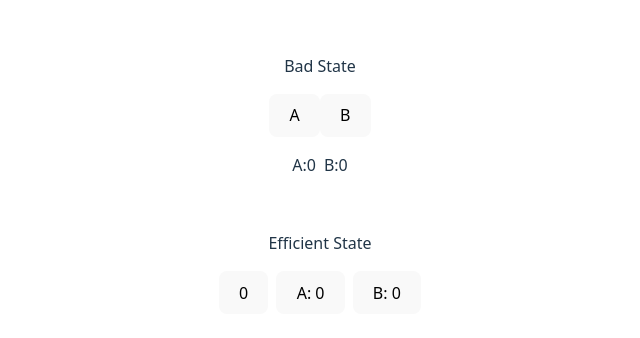
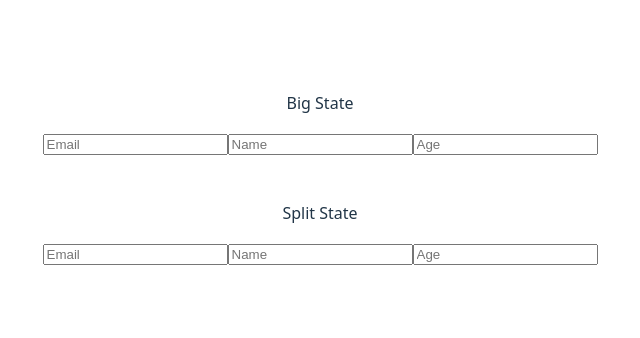
Before and after one commit to VictorSouzaCode/React-Performance-best-Practices, a React (Vite) app: page / in a window 1280 px wide. Shown: the part 224-562 px from the top of the page, without its empty margins (320-960 px from the left). Built offline with nearby package versions, Linux system fonts and the light colour scheme.

Commit message:
big-state vs split-state lesson completed

```diff
--- a/src/App.tsx
+++ b/src/App.tsx
@@ -12,6 +12,8 @@ import FunctionCausingReRenders from './exercises/ReconciliationAndReRenders/use
 import FixWithCallback from './exercises/ReconciliationAndReRenders/useCallback/FixWithCallback'
 import BadState from './exercises/ReconciliationAndReRenders/liftingState/BadState'
 import EfficientState from './exercises/ReconciliationAndReRenders/liftingState/EfficientState'
+import BigState from './exercises/GranularityNStateManagement/bigState-SplitState/BigState'
+import SplitState from './exercises/GranularityNStateManagement/bigState-SplitState/SplitState'
 
 function App() {
 
@@ -35,8 +37,11 @@ function App() {
     {/* <FunctionCausingReRenders/>
     <FixWithCallback/> */}
 
-    <BadState/>
-    <EfficientState/>
+    {/* <BadState/>
+    <EfficientState/> */}
+
+    <BigState/>
+    <SplitState/>
     </>
   )
 }
--- /dev/null
+++ b/src/exercises/GranularityNStateManagement/bigState-SplitState/BigState.tsx
@@ -0,0 +1,48 @@
+import { useState } from "react"
+
+// Big State:
+/* React re-renders a component and all of its children whenever its state changes.
+If you keep a lot of unrelated data in one state object, every update touches that state object → React thinks everything changed, so it re-renders more than needed.
+*/
+
+// What happens here:
+// All three inputs share one big state object.
+// Typing in the name input updates the whole object → React re-renders the parent → which re-renders all three inputs, even though only name changed.
+
+// When to Use Which?
+// If the values are always updated together (e.g., x and y coordinates), it’s fine to keep them in one object.
+// If the values are independent (like name, email, age), splitting them makes rendering more efficient.
+
+const BigState = () => {
+  const [form, setForm] = useState(
+    {
+      email: '',
+      name: '',
+      age: ''
+    }
+  )
+
+  return (
+    <div style={{
+        border: "1px solid white",
+        marginBottom: "16px",
+        paddingBottom: "12px"
+    }}>
+      <p>Big State</p>
+
+      <input type="text" placeholder="Email" value={form.email} onChange={(e) => {
+        setForm(thing => ({...thing, email: thing.email = e.target.value}))
+      }}/>
+
+      <input type="text" placeholder="Name" onChange={(e) => {
+        setForm(thing => ({...thing, name: thing.name = e.target.value}))
+      }}/>
+
+      <input type="text" placeholder="Age" onChange={(e) => {
+        setForm(thing => ({...thing, age: thing.age = e.target.value}))
+      }}/>
+    </div>
+  )
+}
+
+export default BigState
--- /dev/null
+++ b/src/exercises/GranularityNStateManagement/bigState-SplitState/SplitState.tsx
@@ -0,0 +1,46 @@
+import { useState } from "react";
+
+// Split State:
+// React re-renders a component and all of its children whenever its state changes.
+
+// What happens here:
+// Each field manages its own independent piece of state.
+// Typing in the name input → only name state changes → React re-renders just what’s necessary.
+// email and age are unaffected, so React can skip extra work.
+
+// Lesson Learned
+// Big state object = convenient grouping, but causes wider re-renders.
+// Split state = more granular updates, better performance.
+
+// When to Use Which?
+// If the values are always updated together (e.g., x and y coordinates), it’s fine to keep them in one object.
+// If the values are independent (like name, email, age), splitting them makes rendering more efficient.
+
+const SplitState = () => {
+
+    const [email, setEmail] = useState('');
+    const [name, setName] = useState('');
+    const [age, setAge] = useState('');
+
+  return (
+    <div style={{
+        border: "1px solid white",
+        paddingBottom: "12px"
+    }}>
+        <p>Split State</p>
+        <input type="text" placeholder="Email" value={email} onChange={(e) => {
+            setEmail(e.target.value)
+        }}/>
+
+        <input type="text" placeholder="Name" value={name} onChange={(e) => {
+            setName(e.target.value)
+        }}/>
+
+        <input type="text" placeholder="Age" value={age} onChange={(e) => {
+            setAge(e.target.value)
+        }}/>
+    </div>
+  )
+}
+
+export default SplitState
```
